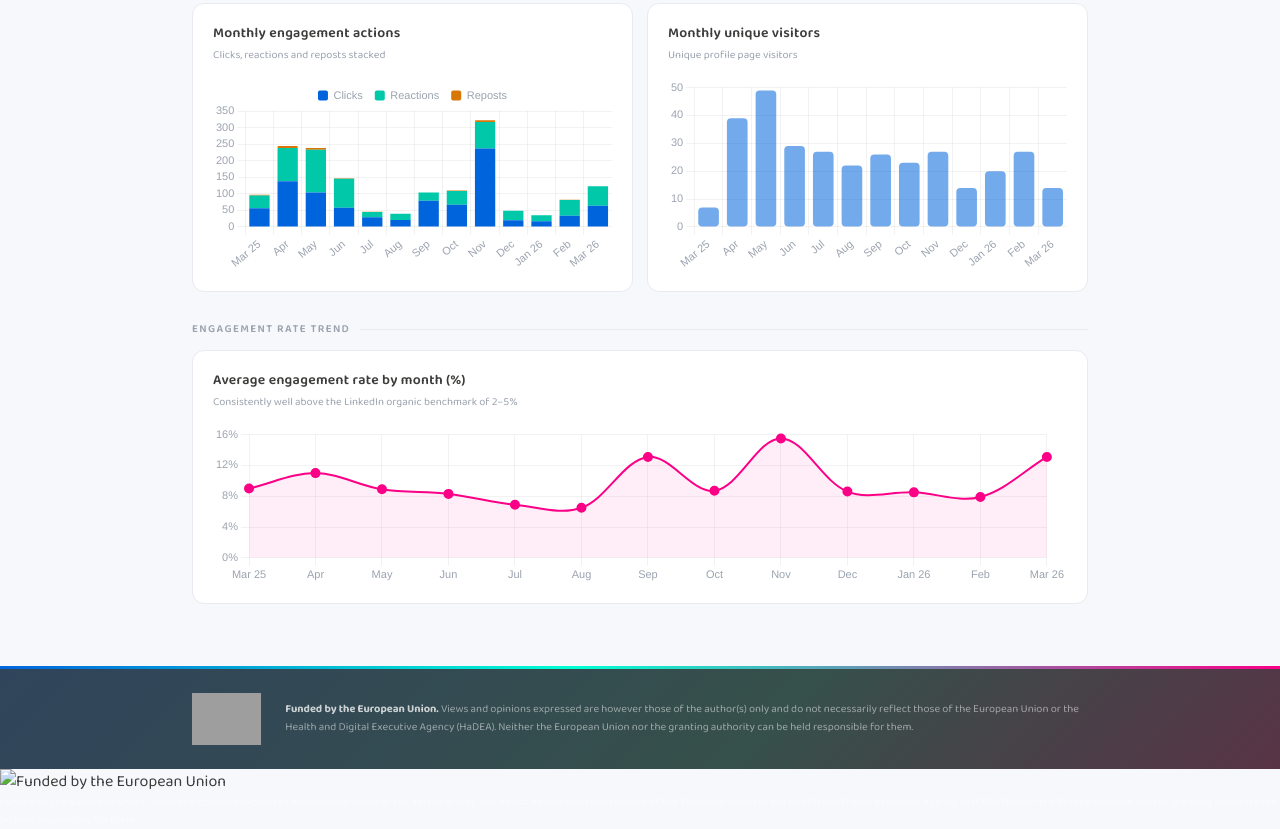
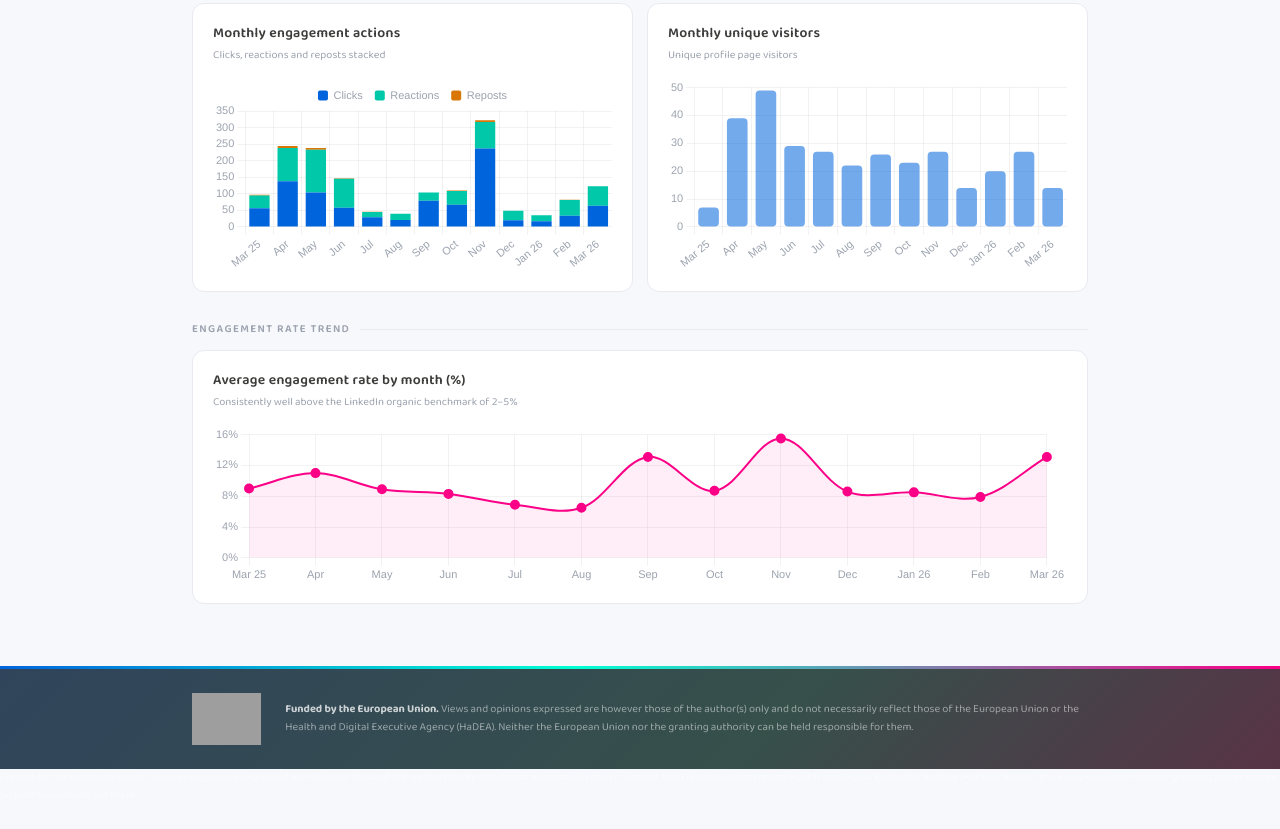
Before and after one commit to szogimelinda-sudo/H-PASS_Linkedin_report, a plain HTML site: page index.html in a window 1280 px wide. Shown: the part 1483-2312 px from the top of the page. After the commit the page ends 2287 px from the top, so only its background shows below. Drawn offline with nearby package versions, Linux system fonts and the light colour scheme; grey boxes are pictures that could not be loaded.

Commit message:
Update index.html

```diff
--- a/index.html
+++ b/index.html
@@ -482,7 +482,6 @@ new Chart(document.getElementById('engRateChart'), {
 });
 </script>
   <footer class="footer">
-  <img src="EN_Funded_logo.png" alt="Funded by the European Union">
   <p class="footer-text">
     Funded by the European Union. Views and opinions expressed are however those of the author(s)
     only and do not necessarily reflect those of the European Union or the Health and Digital
```
